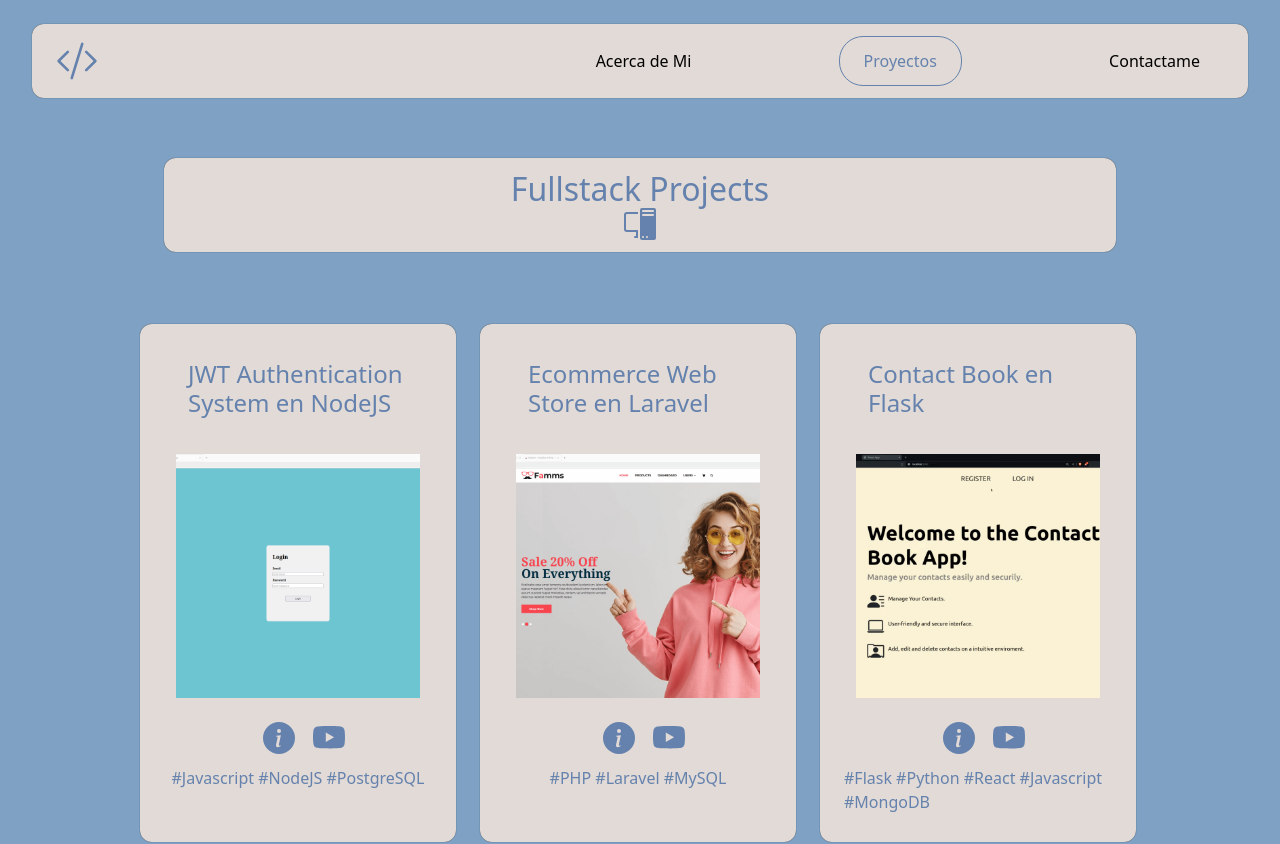
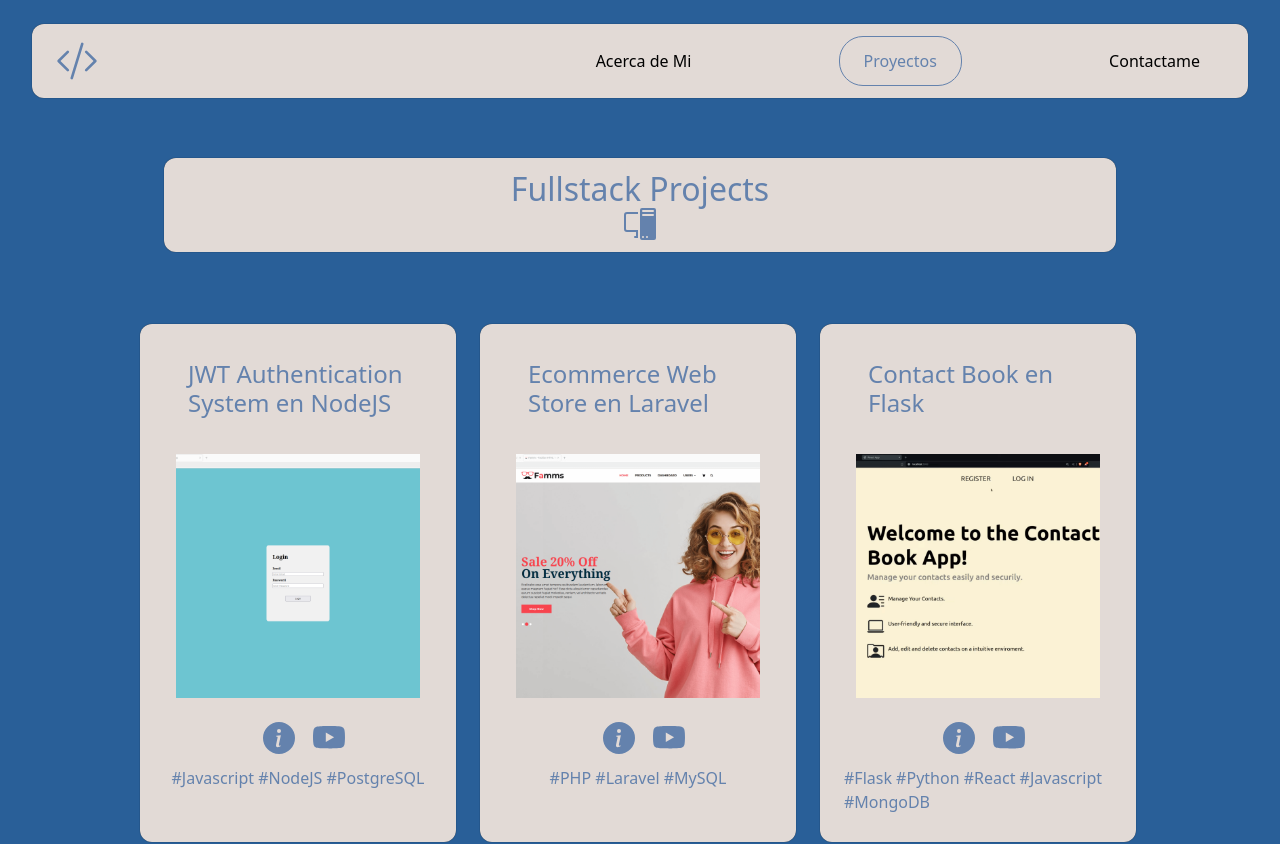
Before and after one commit to valium69mg/carlos_portfolio, a React (Create React App) app: page /work in a window 1280 px wide. Shown: the top 844 px of the page. Built offline with nearby package versions, Linux system fonts and the light colour scheme.

Commit message:
Change background to a darker one

```diff
--- a/public/styles.css
+++ b/public/styles.css
@@ -14,7 +14,7 @@ body {
     flex-direction: column;
     align-items: center;
     justify-content: start;
-    background-color: #7FA1C3;
+    background-color: #295F98;
     min-height: 100vh;
     min-width: 360px;
 }
```
